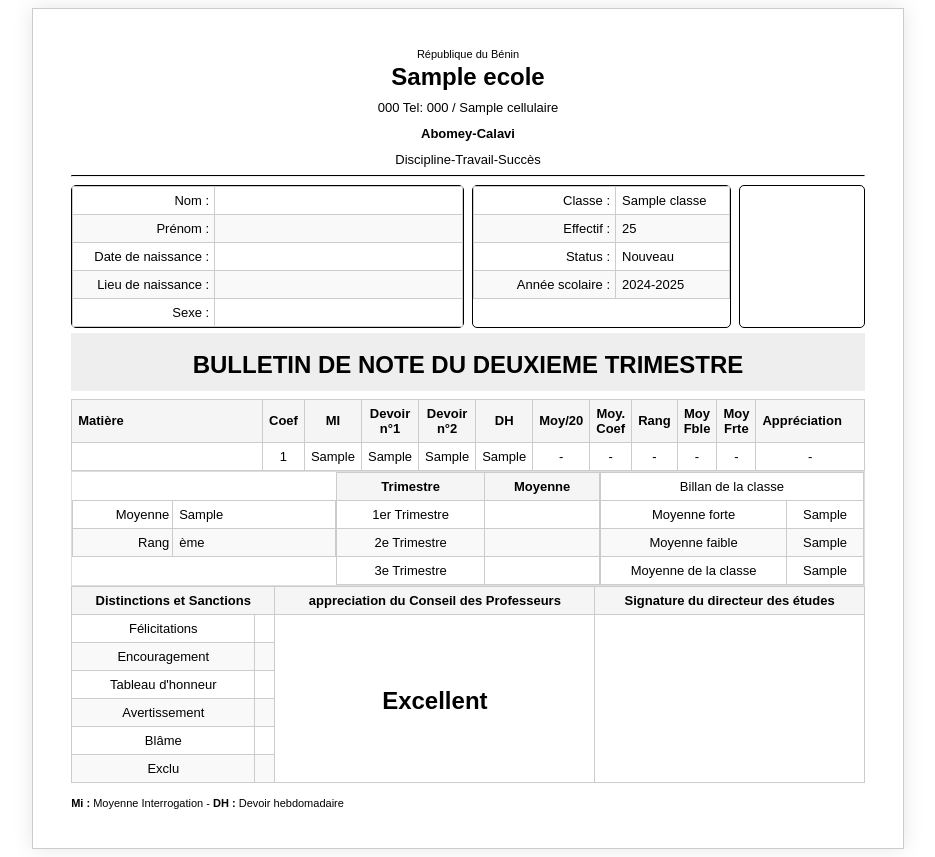
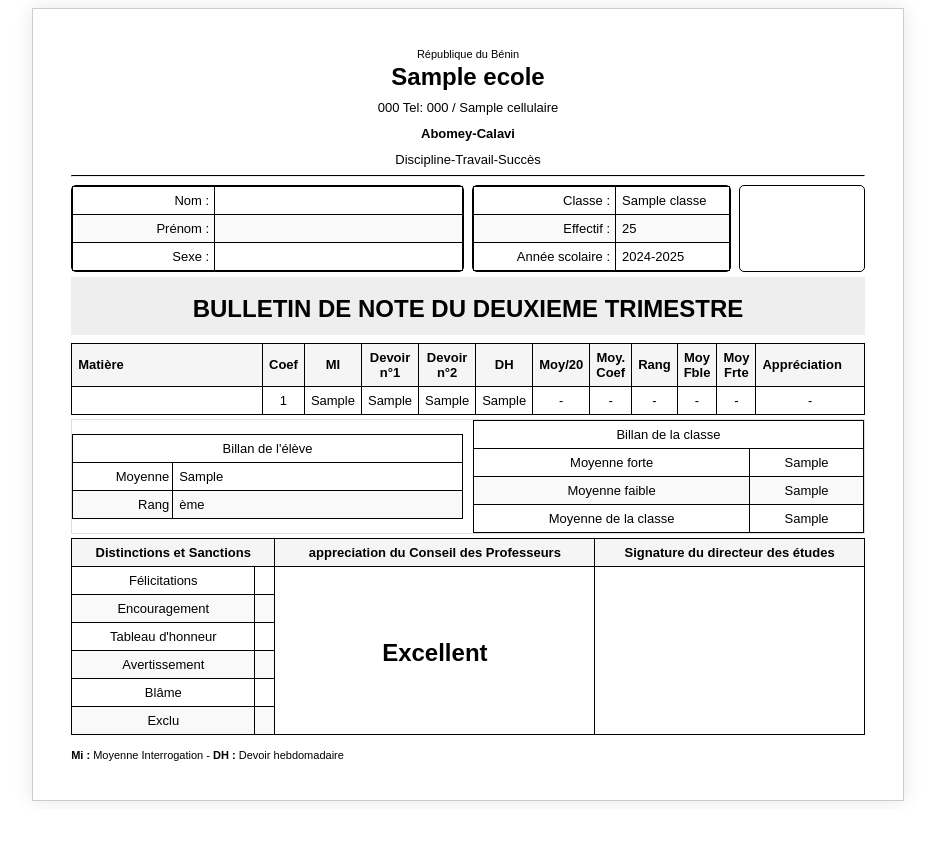
Before and after one commit to Myveck/amenapp1, a Symfony app: template templates/notes/bulletins.html.twig in a window 1280 px wide. Shown: the whole page, without its empty margins (172-1107 px from the left). After the commit the page ends 801 px from the top, so only its background shows below. Run offline with Twig, Linux system fonts and the light colour scheme; the template is opened without the code that fills it: most values are stand-ins (such as "Sample title", 1, 10 or a date in 2020); some libraries are stand-ins or nearby versions.

Commit message:
Révision bulletin et redirection après création examination

```diff
--- a/src/Controller/NotesController.php
+++ b/src/Controller/NotesController.php
@@ -454,7 +454,6 @@ final class NotesController extends AbstractController
             $notesRepository,
             $evaluationsRepository
         );
-
         $students = [];
         foreach ($eleves as $un) {
             $students[$un->getId()] = $un;
@@ -464,6 +463,7 @@ final class NotesController extends AbstractController
         $rangParMatiere = [];
 
         $moyennesParMatiere = $results[1];
+        if ($moyennesParMatiere) {
             foreach ($moyennesParMatiere as $m => $moy) {
                 arsort($moy);
                 $moyennes[$m] = $moy;
@@ -502,6 +502,9 @@ final class NotesController extends AbstractController
             $rangG = 1;
             foreach ($general as $elKey => $elMoy) {
                 $rangGeneral[$elKey] = $rangG++;
+            }
+        } else {
+            return $this->redirectToRoute("app_classes_bulletins");
         }
 
         return $this->render('/notes/bulletins.html.twig', [
--- a/src/Entity/Examinations.php
+++ b/src/Entity/Examinations.php
@@ -3,6 +3,7 @@
 namespace App\Entity;
 
 use App\Repository\ExaminationsRepository;
+use DateTimeImmutable;
 use Doctrine\Common\Collections\ArrayCollection;
 use Doctrine\Common\Collections\Collection;
 use Doctrine\DBAL\Types\Types;
@@ -43,6 +44,7 @@ class Examinations
     public function __construct()
     {
         $this->note = new ArrayCollection();
+        $this->date_examination = new \DateTimeImmutable('now');
     }
 
     public function getId(): ?int
--- a/templates/notes/bulletins.html.twig
+++ b/templates/notes/bulletins.html.twig
@@ -70,7 +70,7 @@
 
     .a4 th,
     .a4 td {
-      border: 1px solid #ccc;
+      border: 1px solid #000;
       padding: 6px;
       /* Réduction du padding pour compacter le tableau */
     }
@@ -167,10 +167,16 @@
       display: flex;
       justify-content: space-between;
       align-items: center;
+      margin-top: 4px;
+      margin-bottom: 4px;
+    }
+
+    .a4 .general div:not(:last-child) {
+      width: 100%;
+      margin-right: 10px;
     }
 
     /* Tableaux ajustés pour compacter la présentation des données générales */
-    .a4 .bilanGeneral,
     .a4 .trimestre,
     .a4 .bilanClasse {
       width: 100%;
@@ -217,7 +223,7 @@
         <p><small>République du Bénin</small></p>
         <h1>{{ ecole.schoolName }}</h1>
         <p>
-          {{ ecole.boitePostale}} Tel: {{ ecole.telephone }} /
+          {{ ecole.boitePostale }} Tel: {{ ecole.telephone }} /
           {{ ecole.cellulaire }}
         </p>
         <p><strong>Abomey-Calavi</strong></p>
@@ -236,14 +242,6 @@
               <td class="value">{{ students[key].prenom }}</td>
             </tr>
             <tr>
-              <td class="label">Date de naissance :</td>
-              <td class="value"></td>
-            </tr>
-            <tr>
-              <td class="label">Lieu de naissance :</td>
-              <td class="value"></td>
-            </tr>
-            <tr>
               <td class="label">Sexe :</td>
               <td class="value">{{ students[key].sexe | upper }}</td>
             </tr>
@@ -258,10 +256,6 @@
             <tr>
               <td class="label">Effectif :</td>
               <td class="value">25</td>
-            </tr>
-            <tr>
-              <td class="label">Status :</td>
-              <td class="value">Nouveau</td>
             </tr>
             <tr>
               <td class="label">Année scolaire :</td>
@@ -299,12 +293,12 @@
             <tr>
               <td class="matiere">{{ matieres[matiereId].nom }}</td>
               <td>1</td>
-              <td>{{ evaluations.mi ?? "N/A" }}</td>
-              <td>{{ evaluations.d1 ?? "N/A" }}</td>
-              <td>{{ evaluations.d2 ?? "N/A" }}</td>
-              <td>{{ evaluations.dh ?? "N/A" }}</td>
+              <td>{{ evaluations.mi ?? "" }}</td>
+              <td>{{ evaluations.d1 ?? "" }}</td>
+              <td>{{ evaluations.d2 ?? "" }}</td>
+              <td>{{ evaluations.dh ?? "" }}</td>
               {% if result.moyenneParMatiere[matiereId] is defined %}
-                <td>{{ result.moyenneParMatiere[matiereId] ?? "N/A" }}</td>
+              <td>{{ result.moyenneParMatiere[matiereId] ?? "" }}</td>
               <td>{{ result.moyenneParMatiere[matiereId] }}</td>
               <td>{{ rangParMatiere[matiereId][students[key].id] }}</td>
               <td>{{ plusFaibleMoyenne[matiereId] }}</td>
@@ -339,6 +333,11 @@
       <div class="general">
         <div class="bilanGeneral">
           <table>
+            <thead>
+              <tr>
+                <td colspan="2">Billan de l'élève</td>
+              </tr>
+            </thead>
             <tr>
               <td class="label">Moyenne</td>
               <td class="value">{{ result["moyenneGenerale"] }}</td>
@@ -355,7 +354,9 @@
             </tr>
           </table>
         </div>
-        <div class="trimestre">
+
+        {% if trimestre == 3 %}
+        <div class="trimestre mx-4">
           <table>
             <thead>
               <tr>
@@ -379,6 +380,7 @@
             </tbody>
           </table>
         </div>
+        {% endif %}
         <div class="bilanClasse">
           <table>
             <thead>
```
Also changed, not shown: src/Controller/ElevesController.php (+110 -1 lines), src/Controller/ExaminationsController.php (+5 -3 lines), templates/eleves/_form.html.twig (+20 -1 lines), templates/notes/bulletin_eleve.html.twig (+0 -12 lines). Lines whose indentation alone changed are shown as unchanged.
